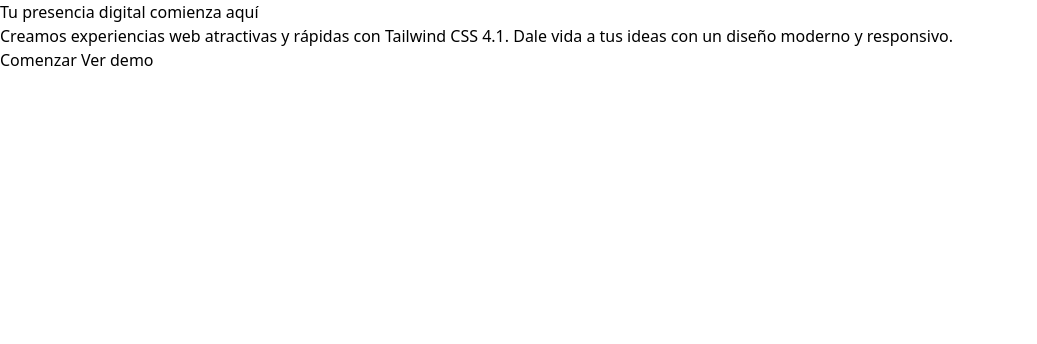
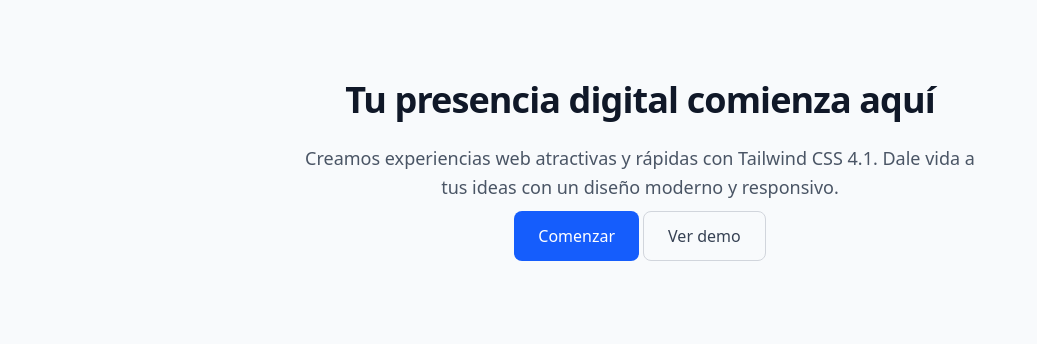
Before and after one commit to jfcofer/landing, a website built with Vite: page index.html in a window 1280 px wide. Shown: the whole page, without its empty margins (0-1037 px from the left). Built offline with nearby package versions, Linux system fonts and the light colour scheme.

Commit message:
[ADD] NEW STYLES

```diff
--- a/index.html
+++ b/index.html
@@ -9,16 +9,16 @@
   </head>
 
   <body>
-    <main>
-      <div id="container-01">
-        <h1>Tu presencia digital comienza aquí</h1>
-        <p>
+    <main class="bg-slate-50 h-screen flex flex-col dark:bg-gray-900 ">
+      <div id="container-01" class="mx-auto px-4 py-20 text-center">
+        <h1 class="text-4xl font-extrabold tracking-tight text-gray-900 dark:text-white">Tu presencia digital comienza aquí</h1>
+        <p class="mt-6 text-lg leading-relaxed text-gray-600 max-w-2xl mx-auto dark:text-gray-300">
           Creamos experiencias web atractivas y rápidas con Tailwind CSS 4.1.
           Dale vida a tus ideas con un diseño moderno y responsivo.
         </p>
-        <div id="container-02">
-          <button id="start">Comenzar</button>
-          <button id="demo">Ver demo</button>
+        <div id="container-02" class="flex justify-center gap-1 mt-2">
+          <button id="start" class="inline-block px-6 py-3 text-white bg-blue-600 rounded-lg">Comenzar</button>
+          <button id="demo" class="inline-block px-6 py-3 border border-gray-300 text-gray-700 rounded-lg dark:border-gray-600 dark:text-white">Ver demo</button>
         </div>
       </div>
     </main>
```
